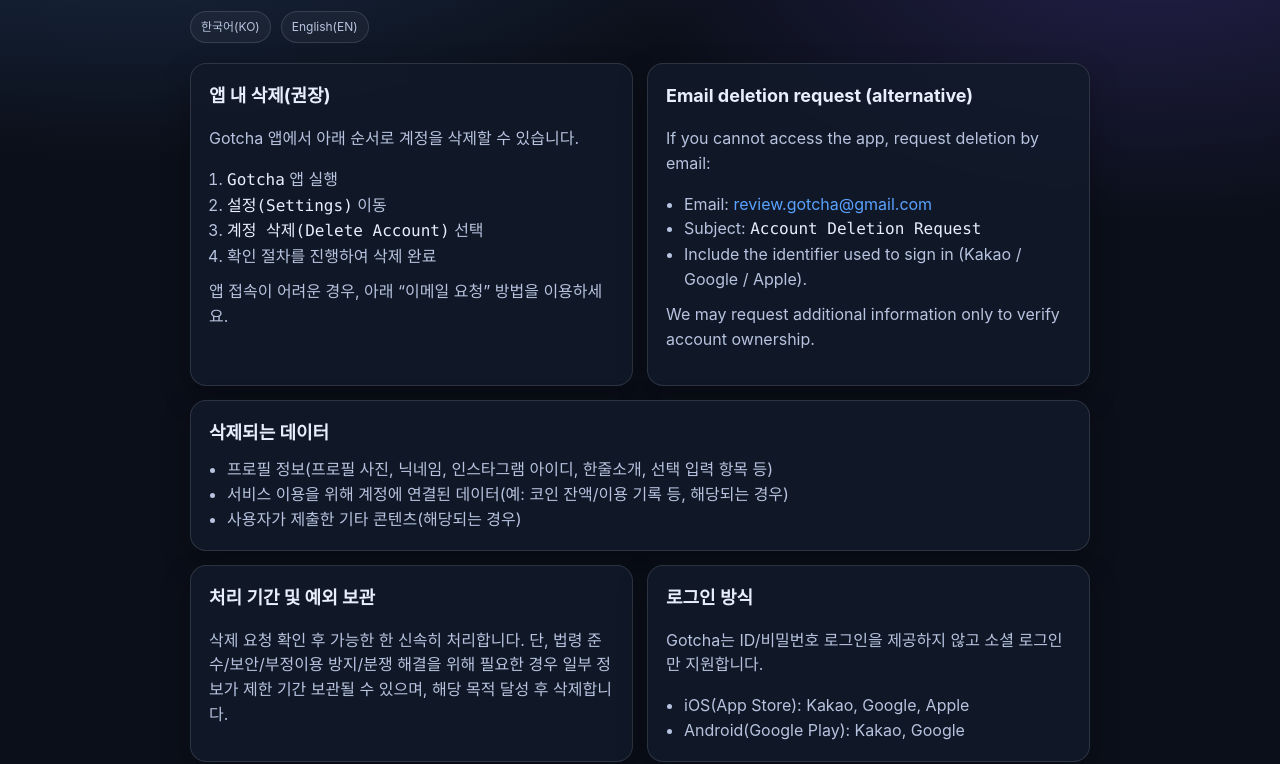
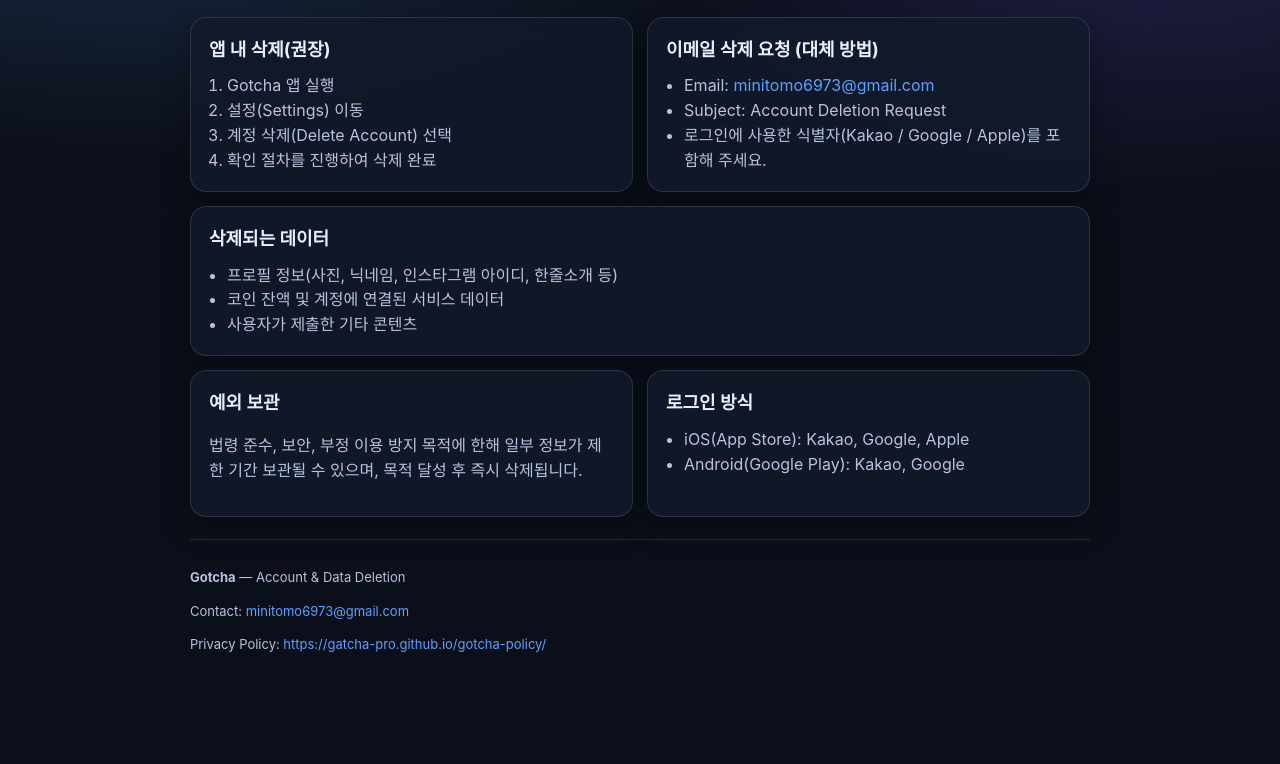
Before and after one commit to gatcha-pro/gotcha-policy, a plain HTML site: page delete-account.html in a window 1280 px wide. Shown: the part 200-964 px from the top of the page. Drawn offline with Linux system fonts and the light colour scheme.

Commit message:
Update delete-account.html

```diff
--- a/delete-account.html
+++ b/delete-account.html
@@ -38,11 +38,6 @@
     .card p,.card li{color:var(--muted);}
     ul,ol{margin:10px 0 0 18px; padding:0;}
     .mono{font-family:ui-monospace,SFMono-Regular,Menlo,Monaco,Consolas,"Liberation Mono","Courier New",monospace; color:var(--text);}
-    .lang{display:flex; gap:10px; margin-top:14px; flex-wrap:wrap;}
-    .pill{
-      border:1px solid var(--border); padding:6px 10px; border-radius:999px;
-      background:rgba(255,255,255,.04); color:var(--muted); font-size:12px;
-    }
     .footer{margin-top:22px; padding-top:14px; border-top:1px solid var(--border); color:var(--muted); font-size:13px;}
     @media(min-width:860px){ .grid{grid-template-columns:1fr 1fr;} .span2{grid-column:span 2;} }
   </style>
@@ -57,59 +52,47 @@
         이 페이지는 <span class="mono">Gotcha</span> 사용자가 계정과 관련 데이터 삭제를 요청하는 방법을 안내합니다.
         대부분의 경우 앱 내에서 즉시 삭제를 완료할 수 있습니다.
       </p>
-      <div class="lang">
-        <span class="pill">한국어(KO)</span>
-        <span class="pill">English(EN)</span>
-      </div>
     </div>
 
     <section class="grid">
       <div class="card">
         <h2>앱 내 삭제(권장)</h2>
-        <p>Gotcha 앱에서 아래 순서로 계정을 삭제할 수 있습니다.</p>
         <ol>
-          <li><span class="mono">Gotcha</span> 앱 실행</li>
-          <li><span class="mono">설정(Settings)</span> 이동</li>
-          <li><span class="mono">계정 삭제(Delete Account)</span> 선택</li>
+          <li>Gotcha 앱 실행</li>
+          <li>설정(Settings) 이동</li>
+          <li>계정 삭제(Delete Account) 선택</li>
           <li>확인 절차를 진행하여 삭제 완료</li>
         </ol>
-        <p style="margin-top:10px;">
-          앱 접속이 어려운 경우, 아래 “이메일 요청” 방법을 이용하세요.
-        </p>
       </div>
 
       <div class="card">
-        <h2>Email deletion request (alternative)</h2>
-        <p>If you cannot access the app, request deletion by email:</p>
+        <h2>이메일 삭제 요청 (대체 방법)</h2>
         <ul>
-          <li>Email: <a href="mailto:review.gotcha@gmail.com">review.gotcha@gmail.com</a></li>
-          <li>Subject: <span class="mono">Account Deletion Request</span></li>
-          <li>Include the identifier used to sign in (Kakao / Google / Apple).</li>
+          <li>Email: <a href="mailto:minitomo6973@gmail.com">minitomo6973@gmail.com</a></li>
+          <li>Subject: Account Deletion Request</li>
+          <li>로그인에 사용한 식별자(Kakao / Google / Apple)를 포함해 주세요.</li>
         </ul>
-        <p style="margin-top:10px;">We may request additional information only to verify account ownership.</p>
       </div>
 
       <div class="card span2">
         <h2>삭제되는 데이터</h2>
         <ul>
-          <li>프로필 정보(프로필 사진, 닉네임, 인스타그램 아이디, 한줄소개, 선택 입력 항목 등)</li>
-          <li>서비스 이용을 위해 계정에 연결된 데이터(예: 코인 잔액/이용 기록 등, 해당되는 경우)</li>
-          <li>사용자가 제출한 기타 콘텐츠(해당되는 경우)</li>
+          <li>프로필 정보(사진, 닉네임, 인스타그램 아이디, 한줄소개 등)</li>
+          <li>코인 잔액 및 계정에 연결된 서비스 데이터</li>
+          <li>사용자가 제출한 기타 콘텐츠</li>
         </ul>
       </div>
 
       <div class="card">
-        <h2>처리 기간 및 예외 보관</h2>
+        <h2>예외 보관</h2>
         <p>
-          삭제 요청 확인 후 가능한 한 신속히 처리합니다.
-          단, 법령 준수/보안/부정이용 방지/분쟁 해결을 위해 필요한 경우 일부 정보가 제한 기간 보관될 수 있으며,
-          해당 목적 달성 후 삭제합니다.
+          법령 준수, 보안, 부정 이용 방지 목적에 한해 일부 정보가 제한 기간 보관될 수 있으며,
+          목적 달성 후 즉시 삭제됩니다.
         </p>
       </div>
 
       <div class="card">
         <h2>로그인 방식</h2>
-        <p>Gotcha는 ID/비밀번호 로그인을 제공하지 않고 소셜 로그인만 지원합니다.</p>
         <ul>
           <li>iOS(App Store): Kakao, Google, Apple</li>
           <li>Android(Google Play): Kakao, Google</li>
@@ -118,9 +101,14 @@
     </section>
 
     <div class="footer">
-      <p><strong>Gotcha</strong> — Account & Data Deletion Request Page</p>
-      <p>Contact: <a href="mailto:review.gotcha@gmail.com">review.gotcha@gmail.com</a></p>
-      <p style="margin-top:6px;">Privacy Policy: <a href="./privacy.html">개인정보처리방침</a></p>
+      <p><strong>Gotcha</strong> — Account & Data Deletion</p>
+      <p>Contact: <a href="mailto:minitomo6973@gmail.com">minitomo6973@gmail.com</a></p>
+      <p style="margin-top:6px;">
+        Privacy Policy:
+        <a href="https://gatcha-pro.github.io/gotcha-policy/">
+          https://gatcha-pro.github.io/gotcha-policy/
+        </a>
+      </p>
     </div>
   </main>
 </body>
```
